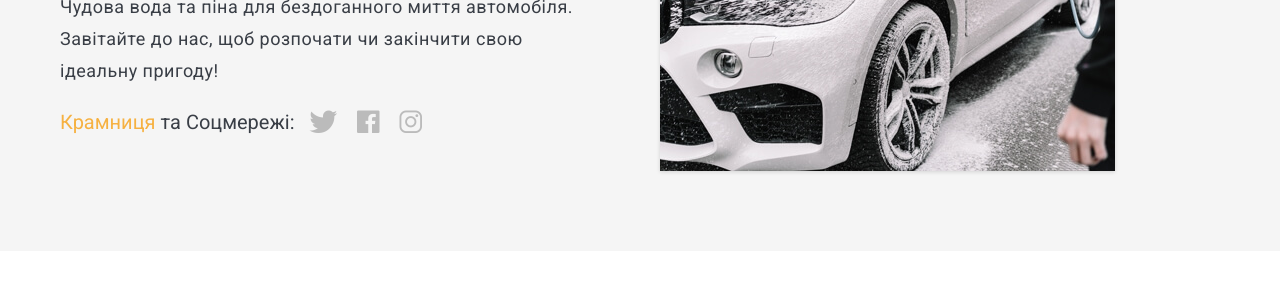
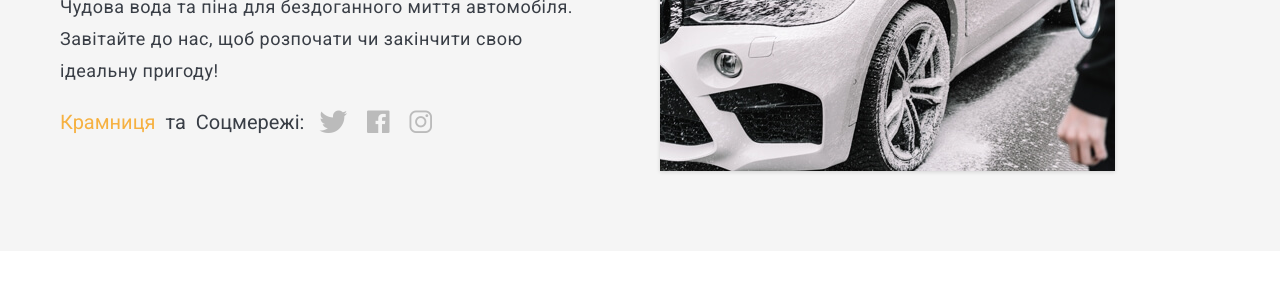
Before and after one commit to itarko/itarko.github.io, a Jekyll site: the page built from index.html, in a window 1280 px wide. Shown: the part 312-612 px from the top of the page. Built offline with Jekyll 4.4.1, drawn with Linux system fonts in a browser that asks for light colours; nearby versions of some CDN libraries; the list of posts is cut into pages by our own code.

Commit message:
Update hero.html

```diff
--- a/_includes/hero.html
+++ b/_includes/hero.html
@@ -7,7 +7,7 @@
           <h1 class="hero__title">{{ site.data.settings.author.say-hello }}</h1>
           <p class="hero__subtitle">{{ site.data.settings.author.bio }}</p>
           <div class="hero__social">
-		   <a href="/02-kramnytsia/" class="nav__link">Крамниця</a>&nbsp;<p>та</p>&nbsp;
+		   <a href="/02-kramnytsia/" class="nav__link">Крамниця</a>&nbsp;&nbsp;<p>та</p>&nbsp;&nbsp;
             <span class="hero__social-title">Соцмережі:</span>
             {% include contact-link.html %}
           </div>
```
